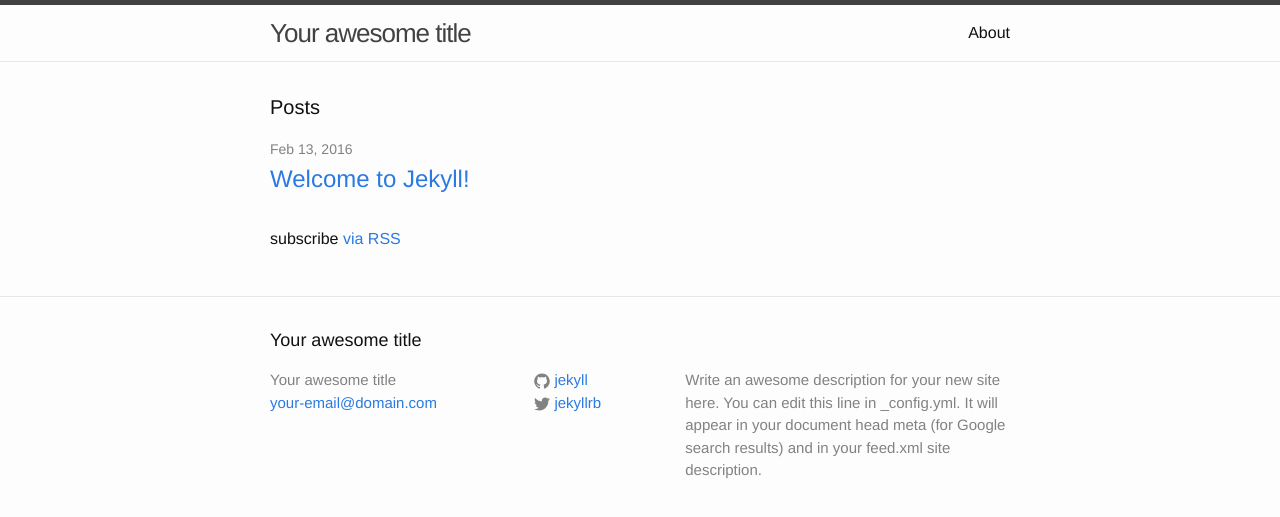
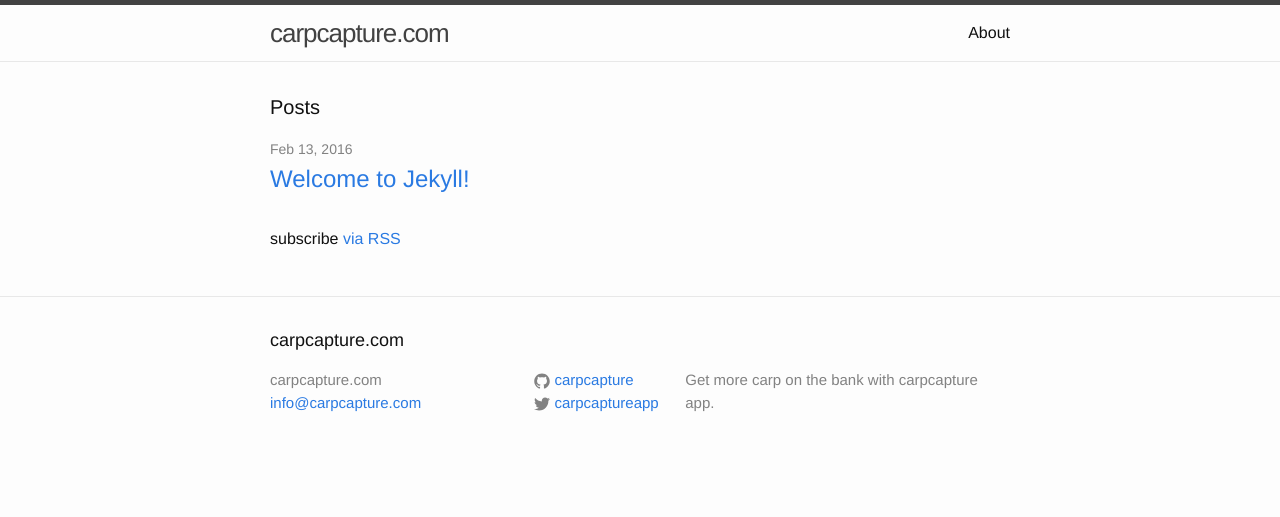
Before and after one commit to carpcapture/carpcapture.github.com, a Jekyll site: the page built from index.html, in a window 1280 px wide. Shown: the top 517 px of the page. Built offline with Jekyll 4.4.1, drawn with Linux system fonts in a browser that asks for light colours.

Commit message:
Update config

```diff
--- a/_config.yml
+++ b/_config.yml
@@ -6,16 +6,14 @@
 # 'jekyll serve'. If you change this file, please restart the server process.
 
 # Site settings
-title: Your awesome title
-email: your-email@domain.com
+title: carpcapture.com
+email: info@carpcapture.com
 description: > # this means to ignore newlines until "baseurl:"
-  Write an awesome description for your new site here. You can edit this
-  line in _config.yml. It will appear in your document head meta (for
-  Google search results) and in your feed.xml site description.
+  Get more carp on the bank with carpcapture app.
 baseurl: "" # the subpath of your site, e.g. /blog
-url: "http://yourdomain.com" # the base hostname & protocol for your site
-twitter_username: jekyllrb
-github_username:  jekyll
+url: "http://carpcapture.com" # the base hostname & protocol for your site
+twitter_username: carpcaptureapp
+github_username:  carpcapture
 
 # Build settings
 markdown: kramdown
```
